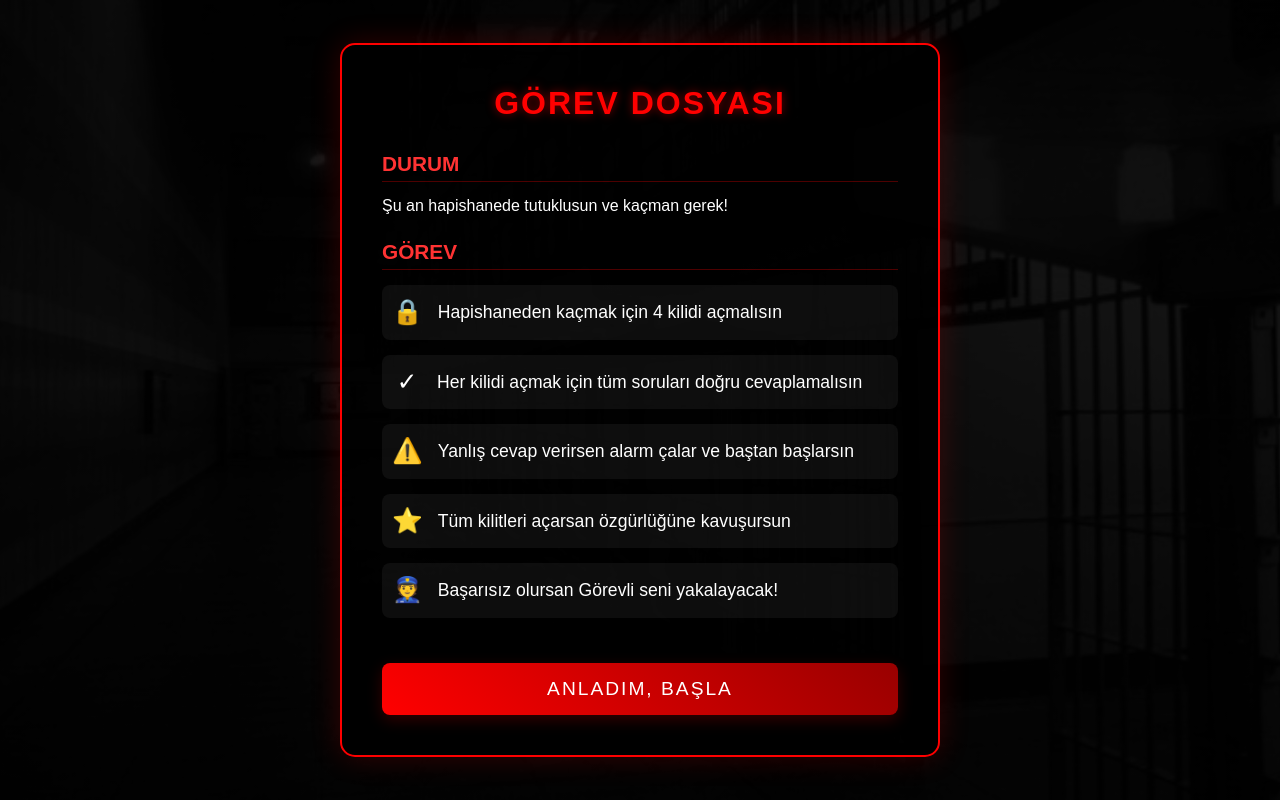
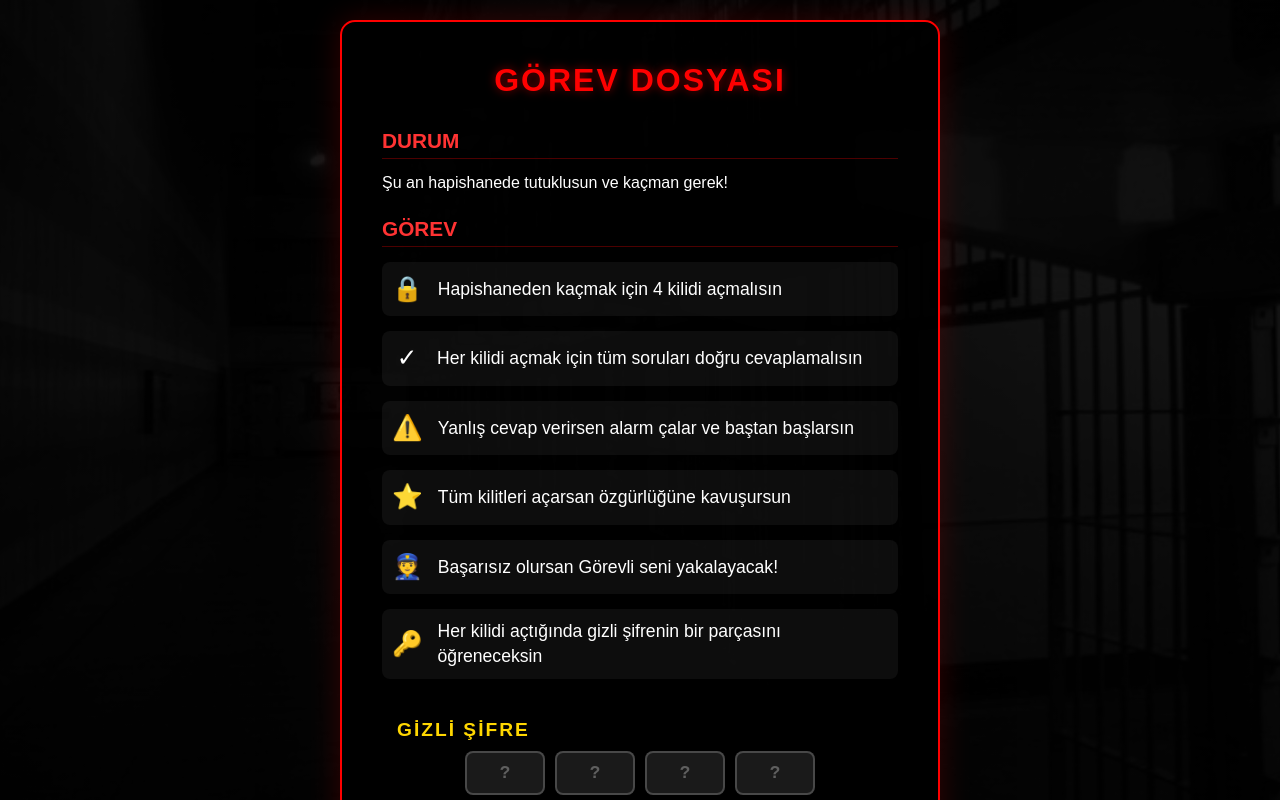
Before and after one commit to ibrahimglmz/quiz-app, a React (Create React App) app: page / in a window 1280 px wide. Both pictures are taken after a click on the button "OYUNA BAŞLA". Built offline with nearby package versions, Linux system fonts and the light colour scheme; the HTML template or start-up script is replaced by a standard one.

Commit message:
mini güncelleme

```diff
--- a/src/components/Quiz.jsx
+++ b/src/components/Quiz.jsx
@@ -338,7 +338,22 @@ function Quiz() {
                   <span className="icon">👮</span>
                   Başarısız olursan Görevli  seni yakalayacak!
                 </li>
+                <li>
+                  <span className="icon">🔑</span>
+                  Her kilidi açtığında gizli şifrenin bir parçasını öğreneceksin
+                </li>
               </ul>
+            </div>
+
+            <div className="secret-words-container">
+              <h3>GİZLİ ŞİFRE</h3>
+              <div className="words-grid">
+                {[1, 2, 3, 4].map(level => (
+                  <div key={level} className={`word-slot ${completedLevels.includes(level) ? 'revealed' : 'locked-word'}`}>
+                    {completedLevels.includes(level) ? SECRET_WORDS[level] : "?"}
+                  </div>
+                ))}
+              </div>
             </div>
 
             <button className="start-mission-button" onClick={() => setGameState('prison')}>
```
